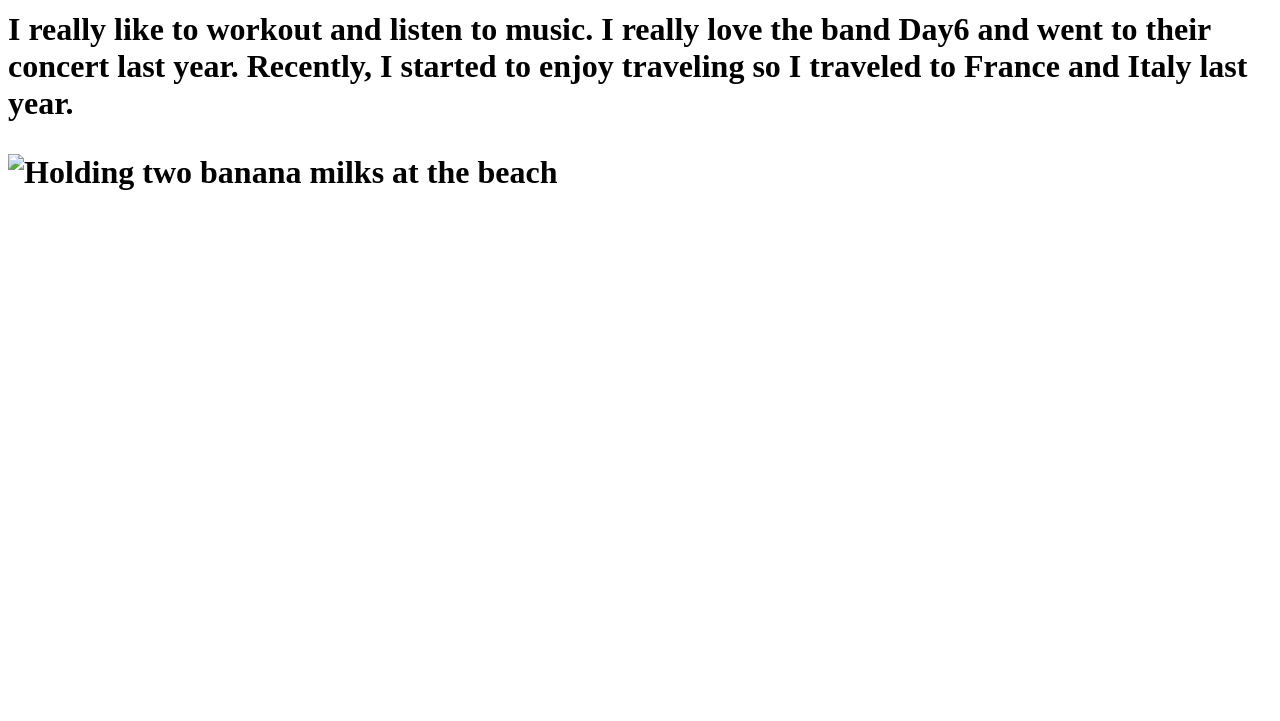
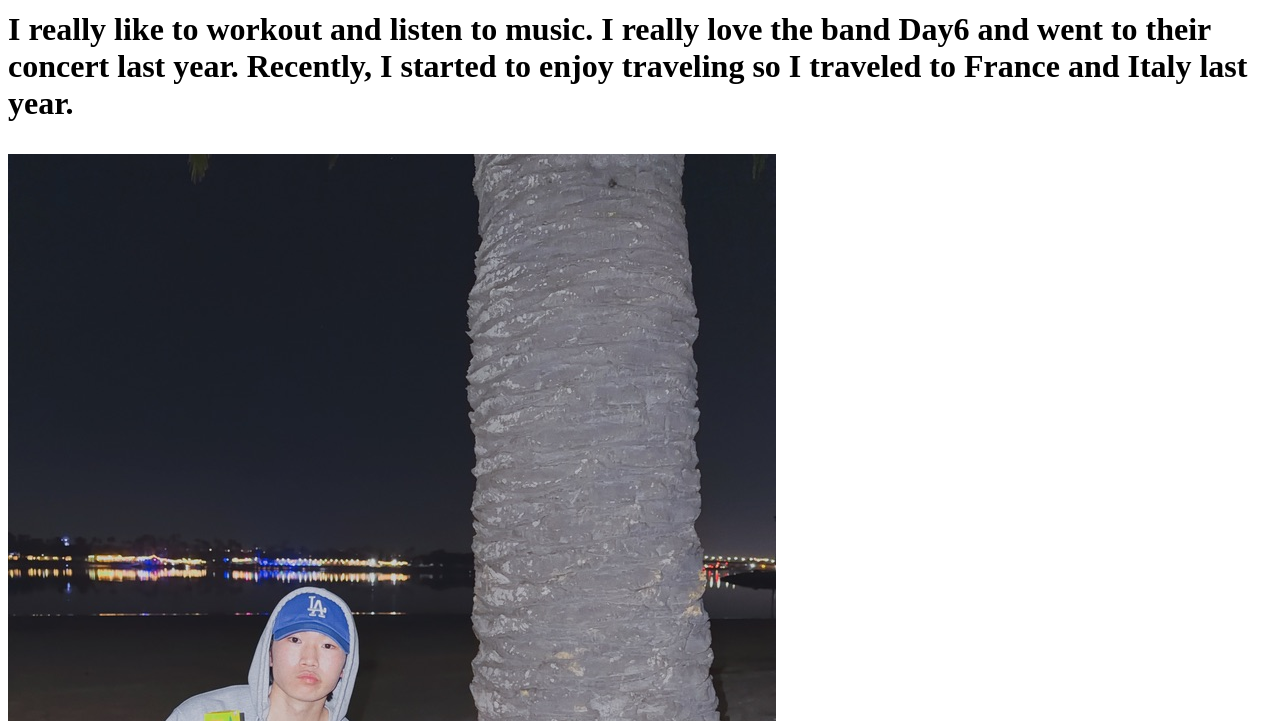
Before and after one commit to hohdavid/portfolio, a plain HTML site: page index.html in a window 1280 px wide. Shown: the part 79-800 px from the top of the page. Drawn offline with Linux system fonts and the light colour scheme.

Commit message:
Update index.html

```diff
--- a/index.html
+++ b/index.html
@@ -8,6 +8,6 @@
 <body>
 <h1>David Oh<h1>
 <p>I really like to workout and listen to music. I really love the band Day6 and went to their concert last year. Recently, I started to enjoy traveling so I traveled to France and Italy last year.<p>
-<img src="david.jpeg" alt="Holding two banana milks at the beach">
+<img src="images/david.jpeg" alt="Holding two banana milks at the beach">
 </body>
 </html>
```
